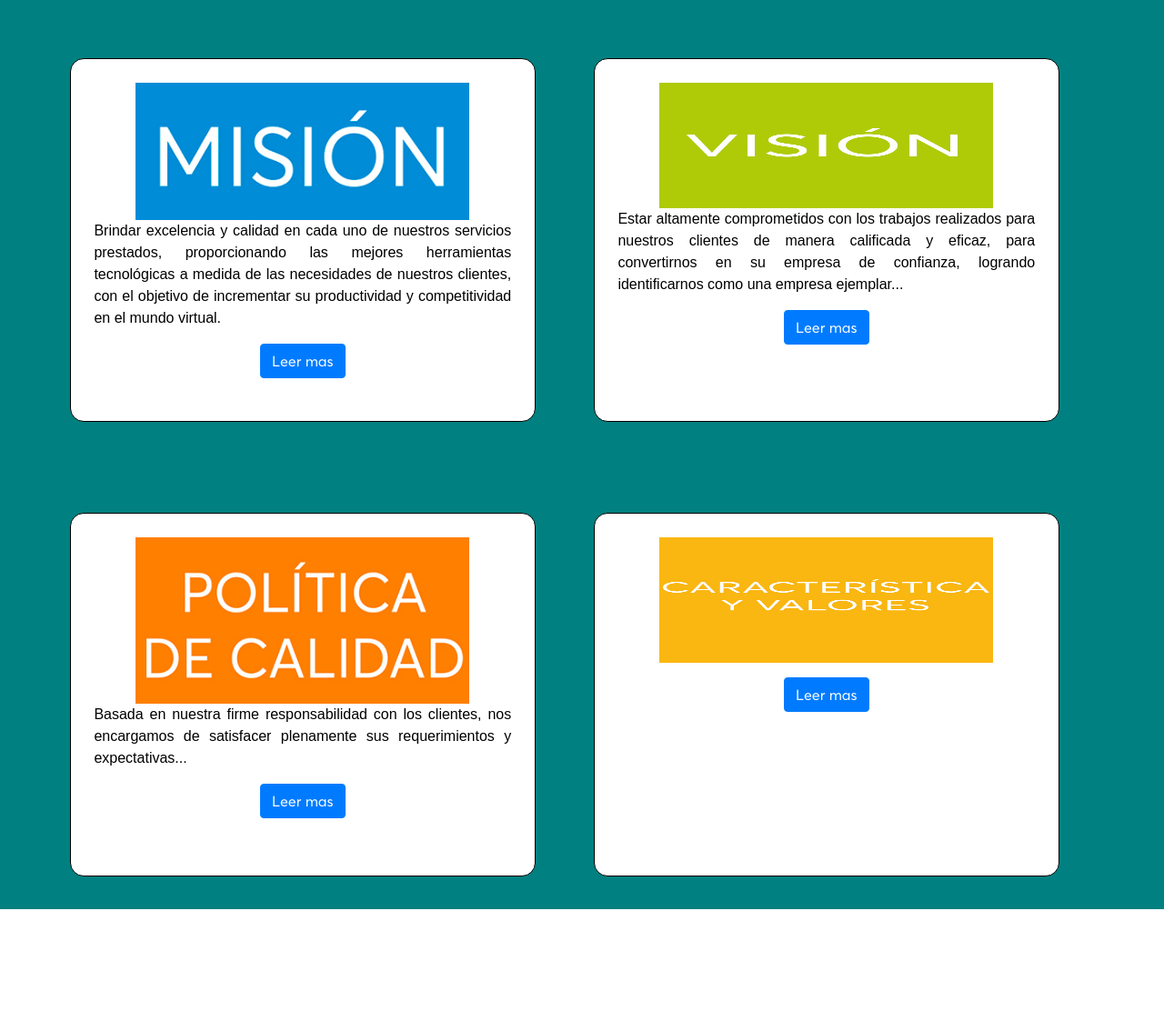
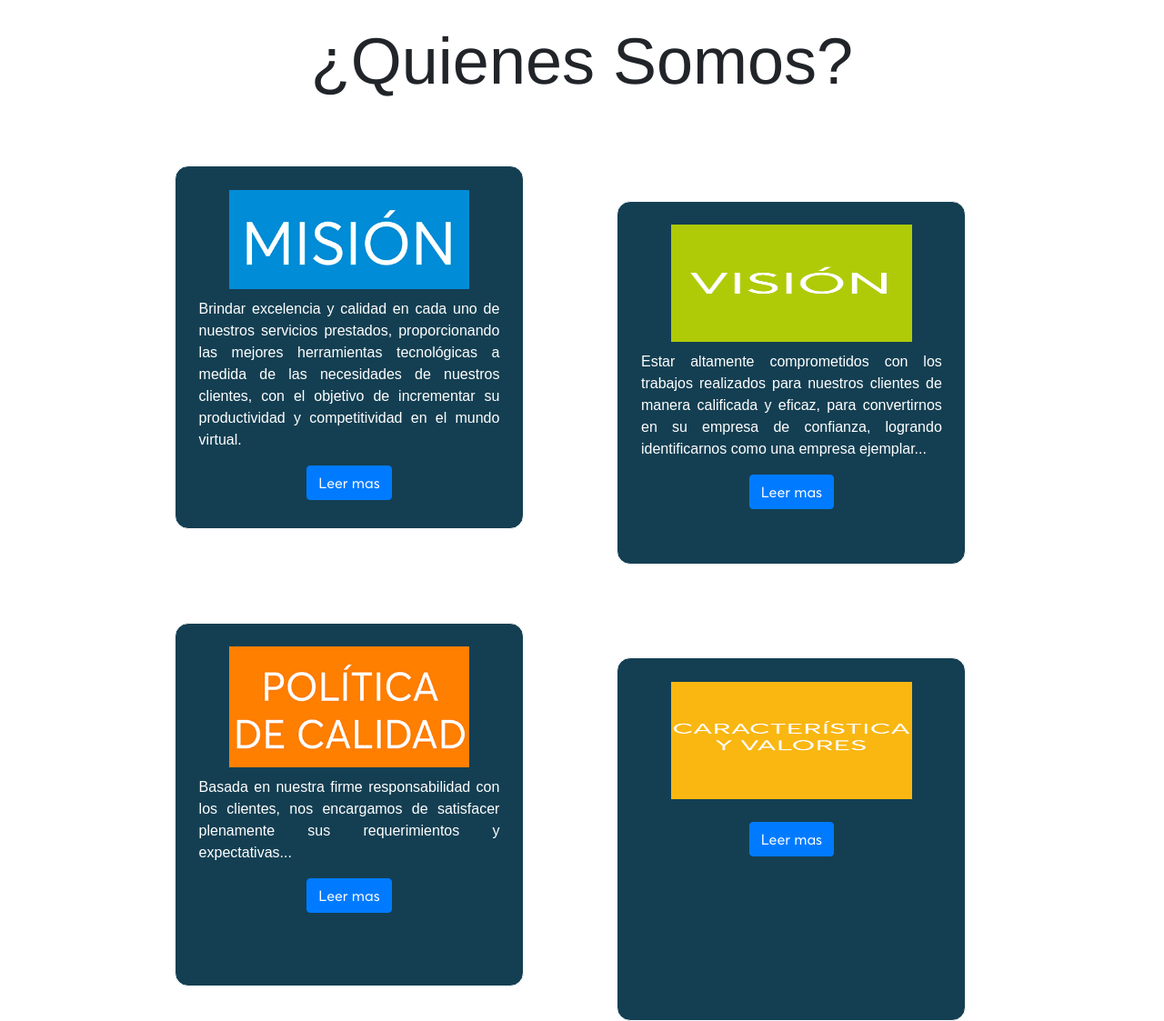
Before and after one commit to Ziliesar/digitalpalace, a PHP site: page /acercadenosotros.php in a window 1280 px wide. Shown: the part 70-1193 px from the top of the page at 91% size. Before the commit the page ends 1070 px from the top, so only its background shows below. Run offline with PHP 8.4, Linux system fonts and the light colour scheme; some libraries are stand-ins or nearby versions.

Commit message:
modificacion de acercadenosotros

```diff
--- a/acercadenosotros.php
+++ b/acercadenosotros.php
@@ -8,9 +8,12 @@ include("head.php"); ?>
     <?php include("header.php"); ?>
 
     <div class=" contenAbout">
+        <br>
+        <h1 class="QNS">¿Quienes Somos?</h1>
         <div class="contenAbout1 " >
             <div>
-                <img src="acercadenosotros/mision2.jpg" width="80%" height="40%">
+                <img src="acercadenosotros/mision2.jpg" width="80%" height="40%" style="padding-bottom: 3%;">
+                <br>
                 <p class="font-center" >Brindar excelencia y calidad en cada uno de nuestros servicios prestados, proporcionando las mejores herramientas tecnológicas a medida de las necesidades de nuestros clientes, con el objetivo de incrementar su productividad y competitividad en el mundo virtual.</p>
                 <button type="button" class="btn btn-primary" data-toggle="modal" data-target="#modalMision">
                     Leer mas
@@ -41,7 +44,8 @@ include("head.php"); ?>
             </div>
         </div>
         <div class="contenAbout2">
-            <img src="acercadenosotros/vision.jpg" width="80%" height="40%">
+            <img src="acercadenosotros/vision.jpg" width="80%" height="40%" style="padding-bottom: 3%;">
+            <br>
             <p class="font-center">Estar altamente comprometidos con los trabajos realizados para nuestros clientes de manera calificada y eficaz, para convertirnos en su empresa de confianza, logrando identificarnos como una empresa ejemplar...</p>
 
             <button type="button" class="btn btn-primary" data-toggle="modal" data-target="#modalvision">
@@ -76,7 +80,8 @@ include("head.php"); ?>
     <div class=" contenAbout">
         <div class="contenAbout1">
             <div>
-                <img src="acercadenosotros/politica2.jpg" width="80%" height="40%">
+                <img src="acercadenosotros/politica2.jpg" width="80%" height="40%" style="padding-bottom: 3%;">
+                <br>
                 <p class="font-center">Basada en nuestra firme responsabilidad con los clientes, nos encargamos de satisfacer plenamente sus requerimientos y expectativas...</p>
                 <button type="button" class="btn btn-primary" data-toggle="modal" data-target="#PoliticaC">
                     Leer mas
@@ -107,7 +112,8 @@ include("head.php"); ?>
             </div>
         </div>
         <div class="contenAbout2">
-            <img src="acercadenosotros/caracteristicas.jpg" width="80%" height="40%">
+            <img src="acercadenosotros/caracteristicas.jpg" width="80%" height="40%" style="padding-bottom: 3%;">
+            <br>
             <p class="font-center"></p>
 
             <button type="button" class="btn btn-primary" data-toggle="modal" data-target="#CaracterísticasV">
--- a/estilos/estilosp2.css
+++ b/estilos/estilosp2.css
@@ -432,6 +432,12 @@ nav .logo img {
 
     font-family: sans-serif;
   }
+
+  .nosotrosM{
+    font-family: ;
+  }
+
+
 /*---------------------------------*/
 
 /*----zoom al imagen-----------------------------*/
@@ -458,40 +464,59 @@ img.zoom {
 /*--------------------------------------------------*/
 
 
+/*-------------Quienes Somos -----------------------*/
 .contenAbout{
-    background: RGB(0, 128, 128);
+    background: #fff;
     height: 500px;
 }
 
+.QNS{
+    text-align: center;
+    font-family: Helvetica;
+    font-size: 72px;
+}
+
+.btn-primary:hover{
+    background: #1C1C1C;
+    color: #fff;
+
+}
 
 .contenAbout1{
     text-align: center;
     float: left;
-    width: 40%;
+    width: 30%;
     height: 80%;
-    margin-left: 6%;
-    background: #fff;
+    margin-left: 15%;
+    background: #143f52;
     padding: 2%;
     margin-top: 5%;
-    color: black;
-    border: 1px solid black;
+    color: white;
+    border: 1px solid white;
     box-sizing: border-box;
     border-radius: 15px;
-
-
 }
 
 .contenAbout2{
     text-align: center;
     float: left;
-    width: 40%;
+    width: 30%;
     height: 80%;
-    margin-left: 5%;
-    background: #fff;
+    margin-left: 8%;
+    background: #143f52;
     padding: 2%;
-    margin-top: 5%;
-    color: black;
-    border: 1px solid black;
+    margin-top: 8%;
+    color: white;
+    border: 1px solid white;
     box-sizing: border-box;
     border-radius: 15px;
   }
+
+  .img:hover {
+    transform: scale(0.8);
+    -ms-transform: scale(0.8);
+    -moz-transform: scale(0.8);
+    -webkit-transform: scale(0.8);
+    -o-transform: scale(0.8);
+  }
+/*----------------------------------------------*/
```
Also changed, not shown: other parts of acercadenosotros.php (+12 -12 lines).
